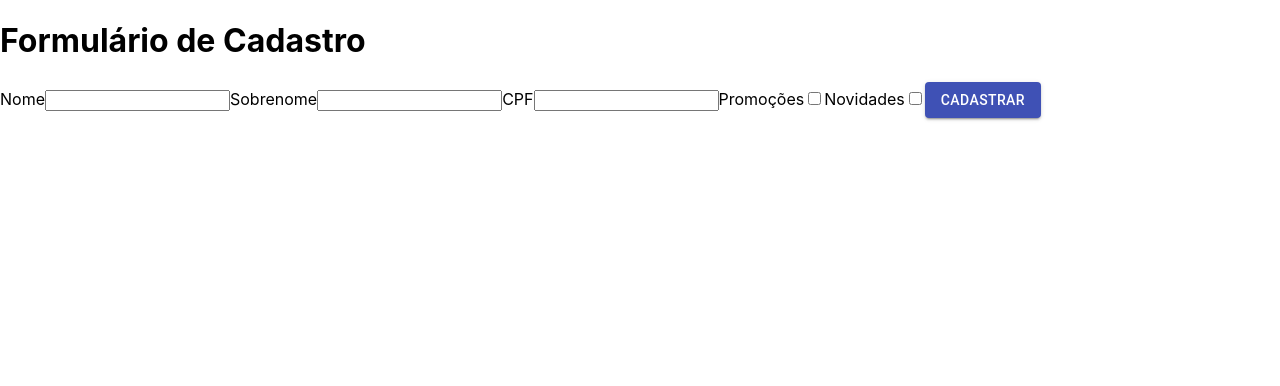
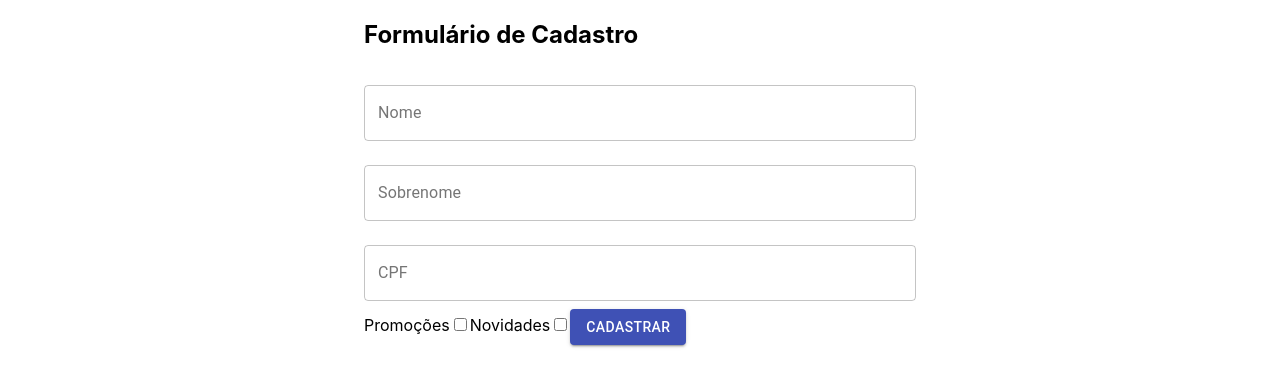
Before and after one commit to gndamasceno/aluraCursos, a React (Create React App) app in the folder ReactFunctionComponents/formulario/: page / in a window 1280 px wide. Shown: the top 386 px of the page. Built offline with nearby package versions, Linux system fonts and the light colour scheme.

Commit message:
Finalizando parte2

```diff
--- a/ReactFunctionComponents/formulario/src/App.js
+++ b/ReactFunctionComponents/formulario/src/App.js
@@ -1,14 +1,15 @@
 import './App.css';
 
 import React, { } from 'react';
+import { Container } from '@material-ui/core';
 import FormularioCadastro from './components/FormularioCadastro/FormularioCadastro';
 
 function App() {
   return (
-    <>
+    <Container component="article" maxWidth="sm">
       <h1>Formulário de Cadastro</h1>
       <FormularioCadastro />
-    </>
+    </Container>
   );
 }
 
--- a/ReactFunctionComponents/formulario/src/components/FormularioCadastro/FormularioCadastro.jsx
+++ b/ReactFunctionComponents/formulario/src/components/FormularioCadastro/FormularioCadastro.jsx
@@ -1,22 +1,12 @@
-import { Button } from '@material-ui/core';
+import { Button, TextField } from '@material-ui/core';
 import React from 'react';
 
 function FormularioCadastro() {
   return (
     <form>
-      {/* <>{  eslint-disable-next-line jsx-a11y/label-has-associated-control  }</> */}
-      <label htmlFor="nome">
-        Nome
-        <input id="nome" type="text" />
-      </label>
-      <label htmlFor="sobrenome">
-        Sobrenome
-        <input id="sobrenome" type="text" />
-      </label>
-      <label htmlFor="cpf">
-        CPF
-        <input id="cpf" type="text" />
-      </label>
+      <TextField id="nome" label="Nome" variant="outlined" margin="normal" fullWidth />
+      <TextField id="sobrenome" label="Sobrenome" variant="outlined" margin="normal" fullWidth />
+      <TextField id="cpf" label="CPF" variant="outlined" margin="normal" fullWidth />
       <label htmlFor="promocoes">
         Promoções
         <input id="promocoes" type="checkbox" />
```
